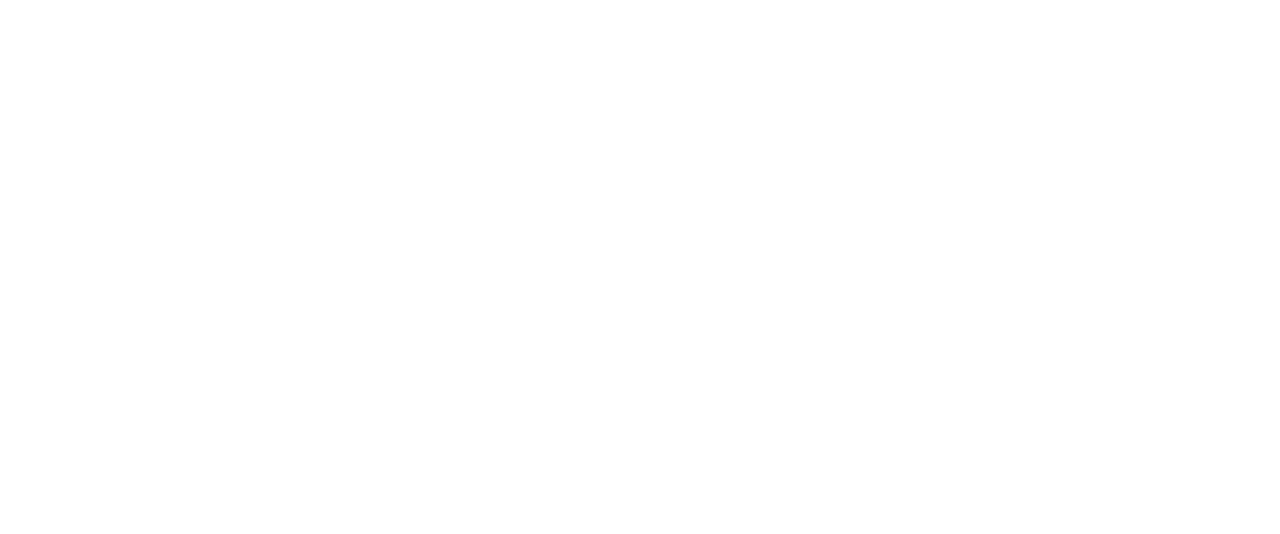
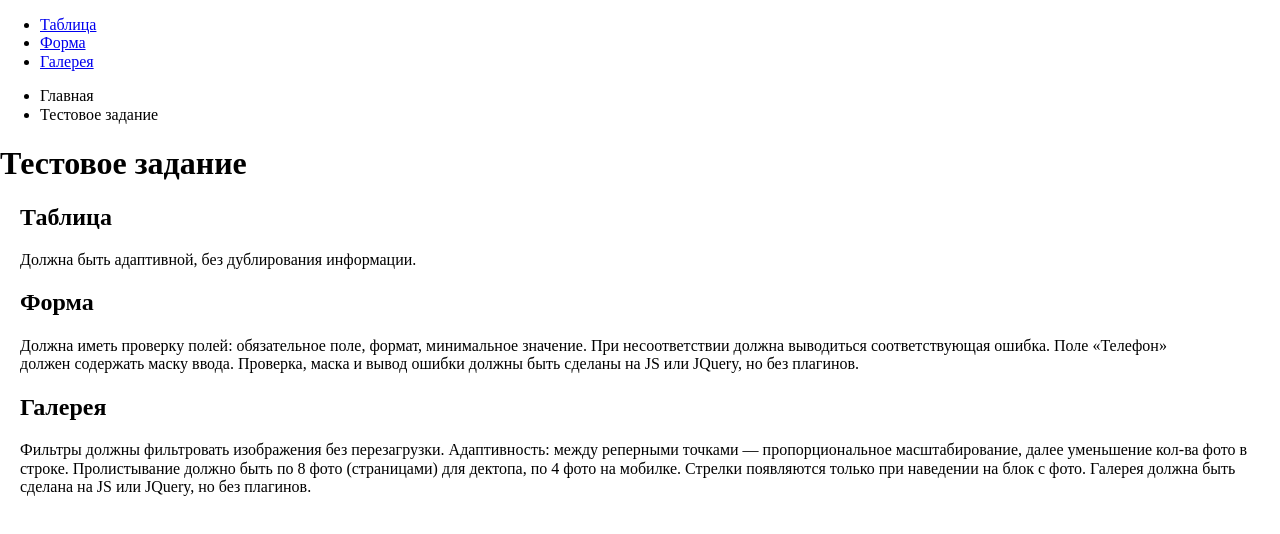
Before and after one commit to viseko/design-lab-test, a website built with webpack: page public/index.html in a window 1280 px wide. Built offline with nearby package versions, Linux system fonts and the light colour scheme.

Commit message:
Added basic markup

```diff
--- a/public/index.html
+++ b/public/index.html
@@ -1,17 +1,92 @@
 <!DOCTYPE html>
 <html lang="ru">
+
 <head>
   <meta charset="UTF-8">
   <meta http-equiv="X-UA-Compatible" content="IE=edge">
   <meta name="viewport" content="width=device-width, initial-scale=1.0">
-  <title>Document</title>
+  <title>Тестовое задание</title>
   <!-- Favicons -->
   <link rel="icon" href="./favicon.svg">
   <link rel="apple-touch-icon" href="./apple-touch-icon.png">
   <!-- Manifest -->
   <link rel="manifest" href="manifest.json">
 </head>
+
 <body>
-  <div></div>
+  <!-- Page header -->
+  <header class="page-header">
+    <nav class="page-header__nav page-nav">
+      <ul class="page-nav__list">
+        <li class="page-nav__item">
+          <a href="#table" class="page-nav__link">
+            Таблица
+          </a>
+        </li>
+        <li class="page-nav__item">
+          <a href="#form" class="page-nav__link">
+            Форма
+          </a>
+        </li>
+        <li class="page-nav__item">
+          <a href="#gallery" class="page-nav__link">
+            Галерея
+          </a>
+        </li>
+      </ul>
+    </nav>
+
+    <div class="page-header__title">
+        <ul class="breadcrumbs">
+          <li class="breadcrumbs__item">Главная</li>
+          <li class="breadcrumbs__item">Тестовое задание</li>
+        </ul>
+
+        <h1 class="page-header__heading">Тестовое задание</h1>
+    </div>
+  </header>
+
+  <!-- Table -->
+  <section class="section" id="table">
+    <div class="container">
+      <h2 class="section__title">Таблица</h2>
+      <p>Должна быть адаптивной, без дублирования информации.</p>
+
+      <div class="table">
+        <!-- Table markup -->
+      </div>
+    </div>
+  </section>
+
+  <!-- Form -->
+  <section class="section" id="form">
+    <div class="container">
+      <h2 class="section__title">Форма</h2>
+      <p>
+        Должна иметь проверку полей: обязательное поле, формат, минимальное значение. При несоответствии должна выводиться соответствующая ошибка. Поле «Телефон» должен содержать маску ввода. Проверка, маска и вывод ошибки должны быть сделаны на JS или JQuery, но без плагинов.
+      </p>
+
+      <form class="form">
+        <!-- Form markup -->
+      </form>
+    </div>
+  </section>
+
+  <!-- Gallery -->
+  <section class="section" id="gallery">
+    <div class="container">
+      <h2 class="section__title">Галерея</h2>
+      <p>
+        Фильтры должны фильтровать изображения без перезагрузки.  Адаптивность: между реперными точками — пропорциональное масштабирование, далее уменьшение кол-ва фото в строке. Пролистывание должно быть по 8 фото (страницами) для дектопа, по 4 фото на мобилке. Стрелки появляются только при наведении на блок с фото. Галерея должна быть сделана на JS или JQuery, но без плагинов.
+      </p>
+    </div>
+
+    <div class="container--gallery">
+      <div class="gallery">
+        <!-- Gallery markup -->
+      </div>
+    </div>
+  </section>
 </body>
+
 </html>
--- a/src/scss/fonts.scss
+++ b/src/scss/fonts.scss
@@ -1,31 +1,31 @@
 @font-face {
-  font-family: "Gilroy";
-  font-display: swap;
-  src: url("@fonts/Gilroy-Bold.woff2") format("woff2"), url("@fonts/Gilroy-Bold.woff") format("woff");
   font-weight: 700;
   font-style: normal;
+  font-family: "Gilroy";
+  src: url("@fonts/Gilroy-Bold.woff2") format("woff2"), url("@fonts/Gilroy-Bold.woff") format("woff");
+  font-display: swap;
 }
 
 @font-face {
-  font-family: "Gilroy";
-  font-display: swap;
-  src: url("@fonts/Gilroy-Medium.woff2") format("woff2"), url("@fonts/Gilroy-Medium.woff") format("woff");
   font-weight: 500;
   font-style: normal;
+  font-family: "Gilroy";
+  src: url("@fonts/Gilroy-Medium.woff2") format("woff2"), url("@fonts/Gilroy-Medium.woff") format("woff");
+  font-display: swap;
 }
 
 @font-face {
-  font-family: "Gilroy";
-  font-display: swap;
-  src: url("@fonts/Gilroy-Regular.woff2") format("woff2"), url("@fonts/Gilroy-Regular.woff") format("woff");
   font-weight: 400;
   font-style: normal;
+  font-family: "Gilroy";
+  src: url("@fonts/Gilroy-Regular.woff2") format("woff2"), url("@fonts/Gilroy-Regular.woff") format("woff");
+  font-display: swap;
 }
 
 @font-face {
-  font-family: "Gilroy";
-  font-display: swap;
-  src: url("@fonts/Gilroy-Semibold.woff2") format("woff2"), url("@fonts/Gilroy-Semibold.woff") format("woff");
   font-weight: 700;
   font-style: normal;
+  font-family: "Gilroy";
+  src: url("@fonts/Gilroy-Semibold.woff2") format("woff2"), url("@fonts/Gilroy-Semibold.woff") format("woff");
+  font-display: swap;
 }
```
